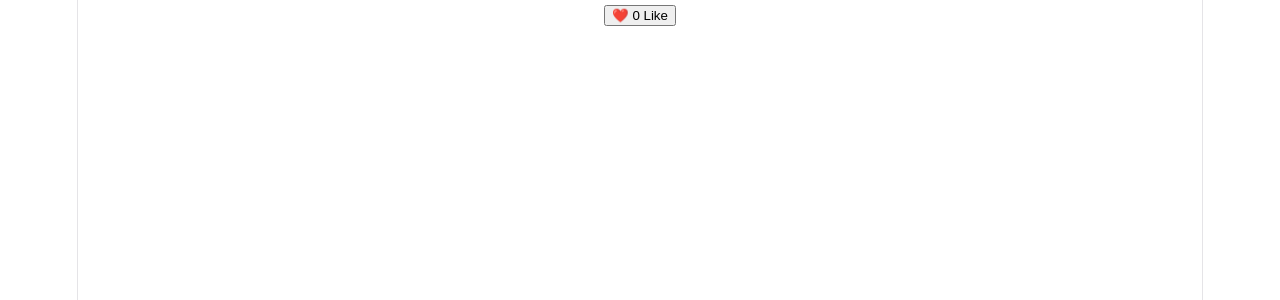
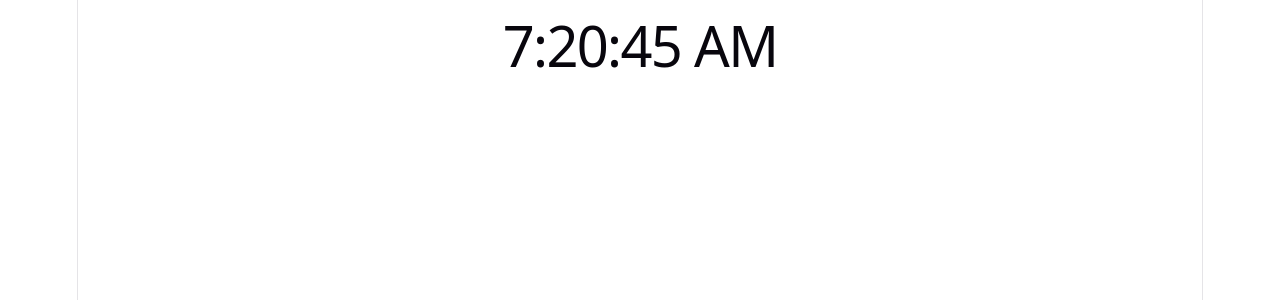
Before and after one commit to SaurabhBytes/React, a React (Vite) app: page / in a window 1280 px wide. Shown: the top 300 px of the page. Built offline with nearby package versions, Linux system fonts and the light colour scheme.

Commit message:
React exercises - Timer with useEffect and setInterval

```diff
--- a/src/App.jsx
+++ b/src/App.jsx
@@ -201,14 +201,25 @@
 
 
 
-import LikeButton from "./exercise3";
+// import LikeButton from "./exercise3";
+
+// function App(){
+//   return(
+//     <div>
+//       <LikeButton/>
+//     </div>
+//   )
+// }
+// export default App
+
+
+import Timer from "./exercise4";
 
 function App(){
   return(
     <div>
-      <LikeButton/>
+      <Timer/>
     </div>
   )
 }
-
 export default App
--- /dev/null
+++ b/src/exercise4.jsx
@@ -0,0 +1,16 @@
+import { useEffect, useState } from "react";
+
+function Timer(){
+    const [time, setTime] = useState(new Date(). toLocaleTimeString())
+
+        useEffect(() => {
+            setInterval(() => {
+                setTime(new Date(). toLocaleTimeString())
+            }, 1000)
+        }, [])
+
+return(
+<h1>{time}</h1>
+)
+}
+export default Timer
```
